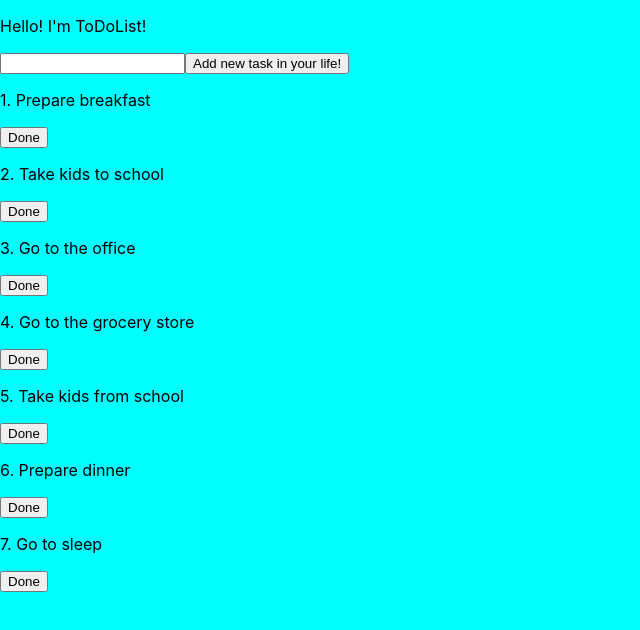
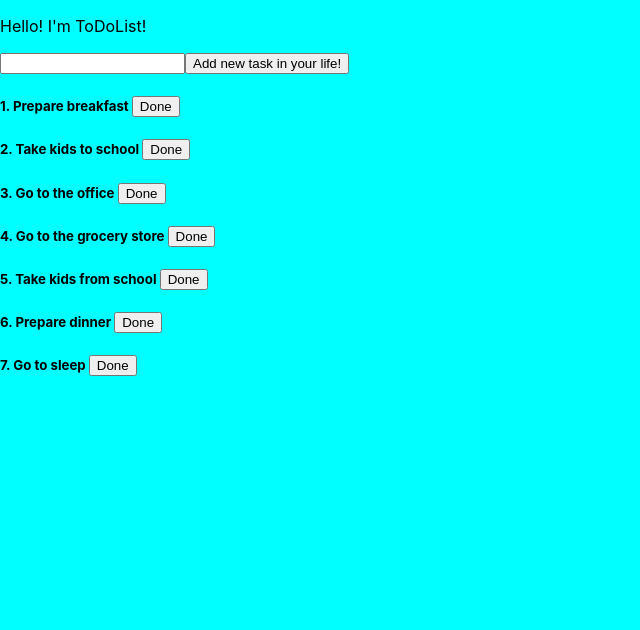
Before and after one commit to DimonKeval/todolist, a React (Create React App) app: page / in a window 1280 px wide. Shown: the top 630 px of the page, without its empty margins (0-640 px from the left). Built offline with nearby package versions, Linux system fonts and the light colour scheme.

Commit message:
Added ternary operator to renderTask in order to chose a way in which el.task will be displayed in the list.
Some html tags were changed.

```diff
--- a/src/App.css
+++ b/src/App.css
@@ -41,6 +41,7 @@ body{
   background-color: aqua;
 }
 
+
 .t{
   background-color: green;
 }
@@ -50,3 +51,7 @@ body{
 .state{
   visibility: hidden;
 }
+
+.doneTask{
+  color: red;
+}
--- a/src/components/ListComponent.jsx
+++ b/src/components/ListComponent.jsx
@@ -13,11 +13,11 @@ export function ListComponent(props) {
         {task: 'Go to sleep', state: false},
     ]);
 
-
     function taskButton(el) {
         el.state = true;
         console.log(el.state)
     }
+
 
     function addTask(task) {
         setList([...arrayList, {task: task, state:false}]);
@@ -32,13 +32,14 @@ export function ListComponent(props) {
     function renderTask(el, index) {
 
         return <div key={index}>
-            <p className='tasks'>{index + 1}. {el.task}<p className='state'> {el.state} </p> <Button onClick={()=>taskButton(el)} task={el}>Done</Button></p>
+            <h5 className='tasks'>{index + 1}. {el.state? el.task = <s className='doneTask'>{el.task}</s> : el.task} <span className='state'> {el.state} </span> <Button onClick={()=>taskButton(el)} task={el}>Done</Button></h5>
         </div>;
     }
 
 
     return <div>
         <InputComponent adding={addTask}/>
+
         {arrayList.map((el, index) =>
             renderTask(el, index))}
     </div>
```
